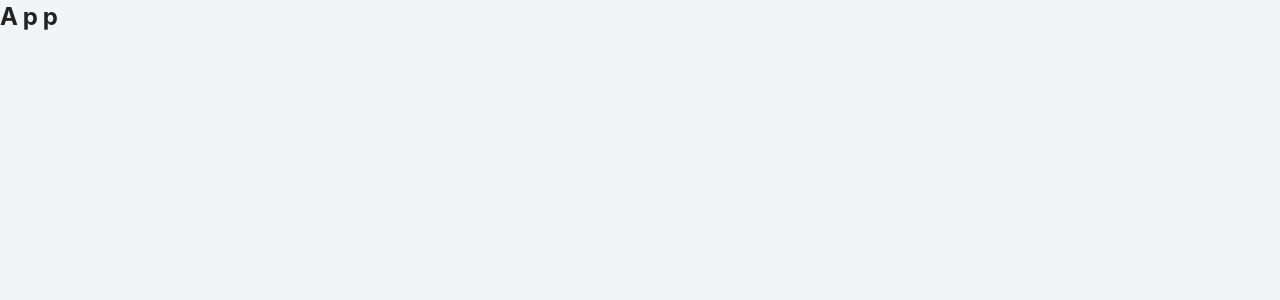
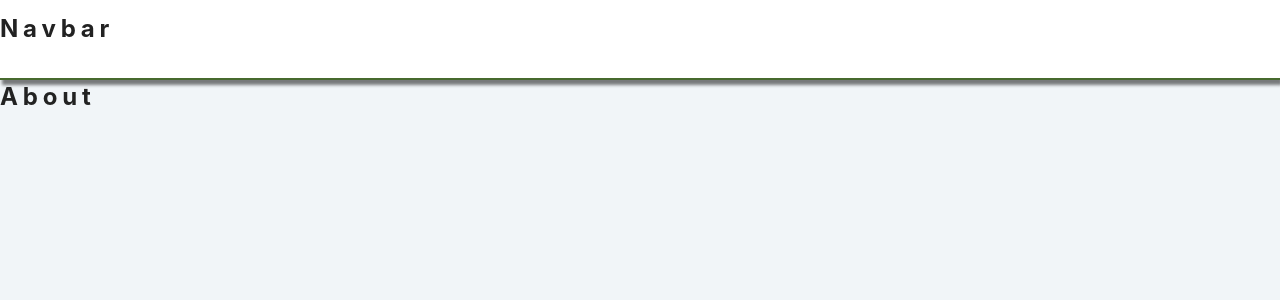
Before and after one commit to VladiVK/react-cocktail-with-router, a React (Create React App) app: page /about in a window 1280 px wide. Shown: the top 300 px of the page. Built offline with nearby package versions, Linux system fonts and the light colour scheme.

Commit message:
initial router settings

```diff
--- a/package.json
+++ b/package.json
@@ -8,6 +8,8 @@
     "@testing-library/user-event": "^12.5.0",
     "react": "^17.0.1",
     "react-dom": "^17.0.1",
+    "react-router": "^5.2.0",
+    "react-router-dom": "^5.2.0",
     "react-scripts": "4.0.1",
     "web-vitals": "^0.2.4"
   },
--- a/src/App.js
+++ b/src/App.js
@@ -1,10 +1,35 @@
 
+import React from 'react'
+import {BrowserRouter as Router, Route, Switch} from 'react-router-dom'
+
+// Pages
+import About from './pages/About'
+import Error from './pages/Error'
+import Home from './pages/Home'
+import SingleCocktail from './pages/SingleCocktail'
+
+// Components
+import Navbar from './components/Navbar'
 
 function App() {
   return (
-    <div>
-      <h2>App</h2>
-    </div>
+    <Router>
+      <Navbar />
+      <Switch>
+        <Route exact path='/'>
+          <Home />
+        </Route>
+        <Route  path='/about'>
+          <About />
+        </Route>
+        <Route  path='/cocktail/:id'>
+          <SingleCocktail />
+        </Route>
+        <Route  path='*'>
+          <Error />
+        </Route>
+      </Switch>
+    </Router>
   );
 }
 
--- a/src/components/Navbar.js
+++ b/src/components/Navbar.js
@@ -1,10 +1,12 @@
 import React from 'react'
+import {Link} from 'react-router-dom'
+import logo from '../logo.svg'
 
 const Navbar = () => {
     return (
-        <div>
+        <nav className='navbar'>
             <h2>Navbar</h2>
-        </div>
+        </nav>
     )
 }
 
--- a/src/context.js
+++ b/src/context.js
@@ -0,0 +1,25 @@
+import React, {
+  useState,
+  useContext,
+  useEffect,
+  createContext,
+  useCallback,
+} from 'react';
+
+const url = 'https://www.thecocktaildb.com/api/json/v1/1/search.php?s=';
+
+const AppContext = createContext();
+
+const AppProvider = ({ children }) => {
+  return (
+    <AppContext.Provider value='cu-cu'>
+      {children}
+    </AppContext.Provider>
+)
+};
+
+const useGlobalContext = () => {
+  return useContext(AppContext);
+};
+
+export { AppProvider, AppContext, useGlobalContext };
--- a/src/index.js
+++ b/src/index.js
@@ -3,15 +3,17 @@ import ReactDOM from 'react-dom';
 import './index.css';
 import App from './App';
 import reportWebVitals from './reportWebVitals';
+import { AppProvider } from './context';
 
 ReactDOM.render(
   <React.StrictMode>
-    <App />
+    <AppProvider>
+      <App />
+    </AppProvider>
+
   </React.StrictMode>,
   document.getElementById('root')
 );
 
-// If you want to start measuring performance in your app, pass a function
-// to log results (for example: reportWebVitals(console.log))
-// or send to an analytics endpoint. Learn more: https://bit.ly/CRA-vitals
+
 reportWebVitals();
```
Also changed, not shown: 2 other files (tests, documents, lock files or other folders).
